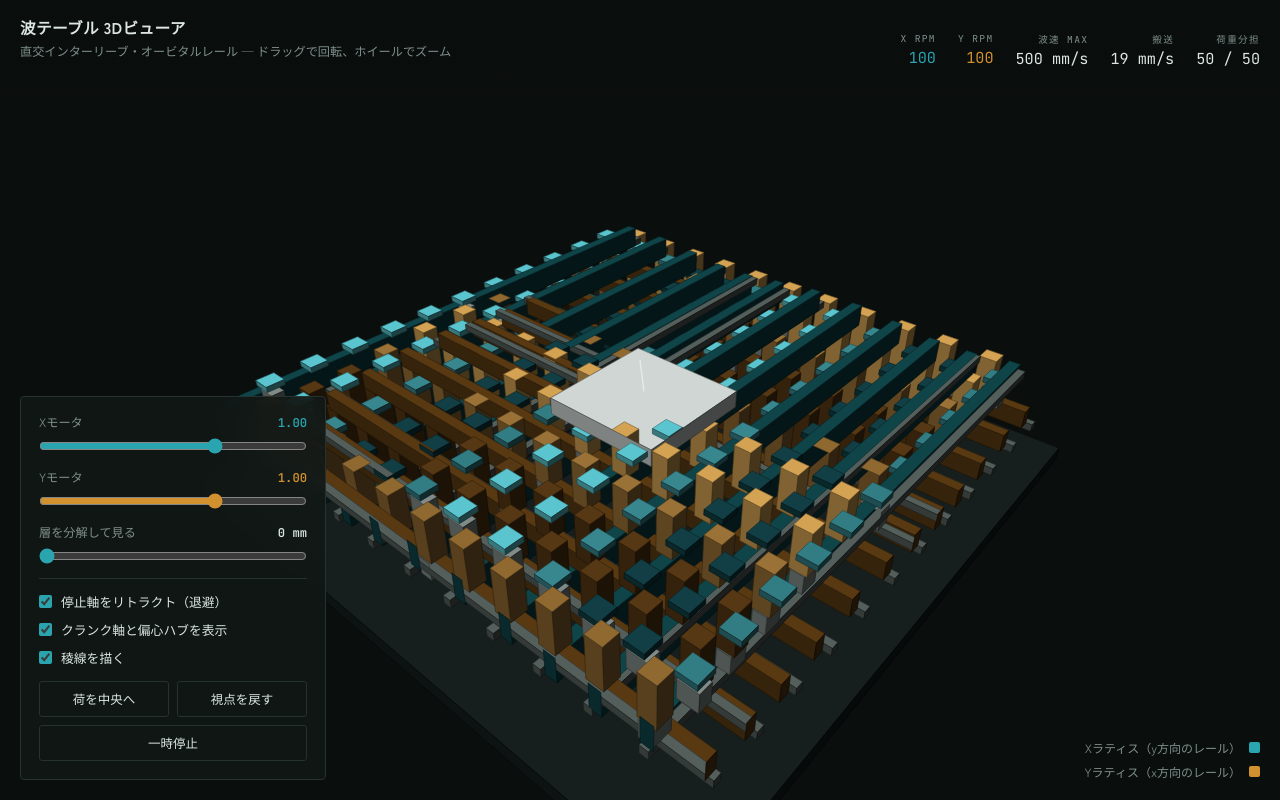
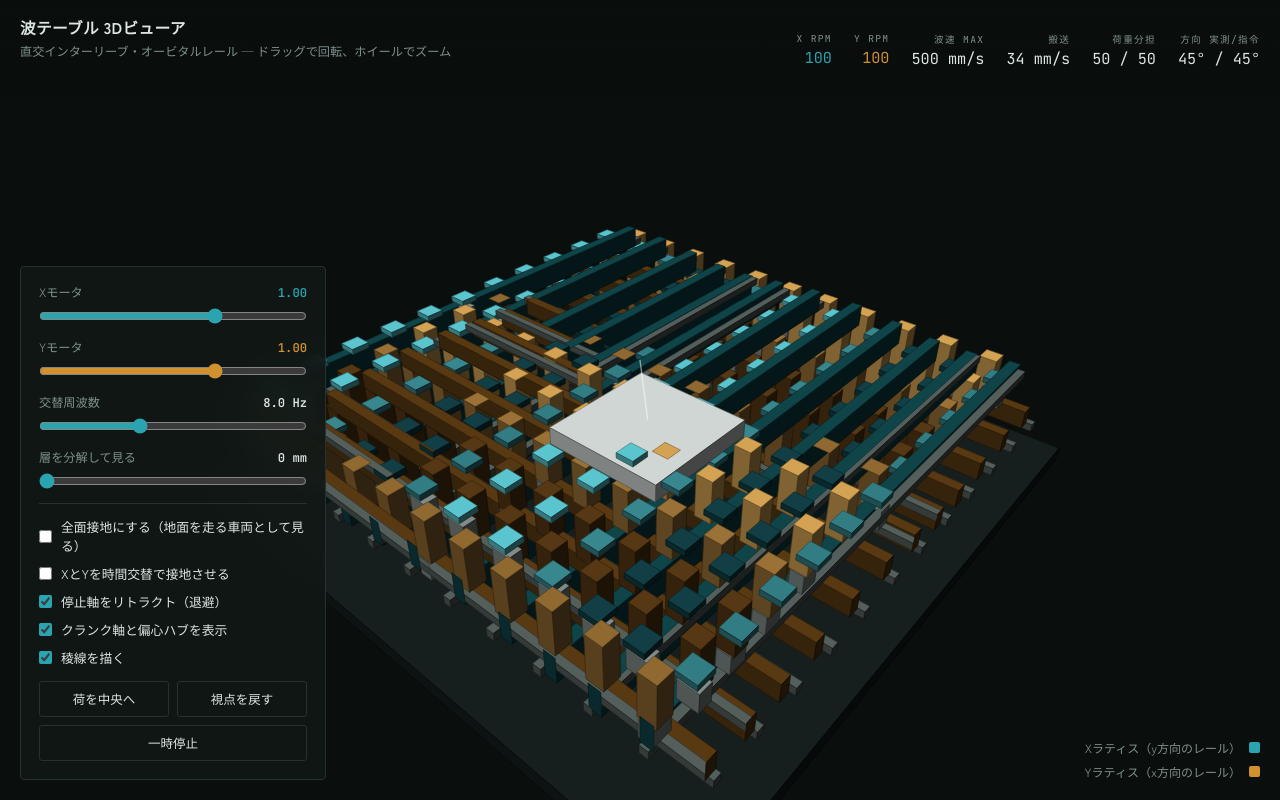
Before and after one commit to Npaintrobo/naminami, a plain HTML site: page sim3d.html in a window 1280 px wide. Drawn offline with Linux system fonts and the light colour scheme; animation ran at ten frames a second.

Commit message:
3Dビューアの推力則をクーロン摩擦の力の釣り合いに置き換える
これまでは推力を η·r·ω·(荷重分担) と置いていた。η=0.55 は根拠のない仮定値で、
しかも「荷重を持っている側だけが力を出す」形になっていた。実際には荷重を
持っていない側も同時に接地していて、フルの摩擦力でブレーキとして効く。

正しくは、推力は速度差から出るのではない。足はクランクで運動学的に拘束されて
いて、食いついていれば静止摩擦で荷が運ばれる。滑りは推力の源ではなく損失。
そこで両ラティスからのクーロン摩擦を足して力の釣り合いで解くように変えた。
VEPS=6mm/s 以下は静止摩擦として正則化し、刻み幅を摩擦の減衰率で縛る。

これで X と Y の過拘束が表に出る。X の足は「vx=r·ωx かつ vz=0」を、Y の足は
「vz=r·ωy かつ vx=0」を要求するので、どちらかが必ず滑る。クーロン摩擦は
滑り速度に依らないため、遅いほうがブレーキとして満額効いて操舵が歪む。

全面接地トグルと時間交替トグルを追加した。実測（3Dビューア上）:

  卓上・荷重分担（荷が数列にだけ乗る）  最大誤差  6.8°
  車両・荷重分担（全列が接地）          最大誤差 49.8°
  車両・時間交替 8Hz                    最大誤差  2.1°

卓上は接地列が荷の移動で入れ替わるので偏りが均され、従来どおりで問題ない。
車両として全面接地させると偏りが系統的になって壊れる。X と Y を数Hzで交互に
持ち上げて接地を常に1つに保てば直る。交替はリトラクト機構をそのまま流用できる。

あわせて、盤面の端で速度をゼロにしていたのをやめ、反対側へ巻き戻すようにした。
波の場は λ=300mm 周期で盤面 600mm はその2倍なので、巻き戻しは厳密に等価。
端で張り付くと読み出しが意味をなくしていた。

Co-Authored-By: Claude Opus 5 <noreply@anthropic.com>
Claude-Session: https://claude.ai/code/session_01JBbmTWnFyVQj8zdkvhkza7

```diff
--- a/sim3d.html
+++ b/sim3d.html
@@ -239,6 +239,7 @@
     <div class="cell"><dt>波速 max</dt><dd id="rWave">500 mm/s</dd></div>
     <div class="cell"><dt>搬送</dt><dd id="rLoad">0 mm/s</dd></div>
     <div class="cell"><dt>荷重分担</dt><dd id="rShare">50 / 50</dd></div>
+    <div class="cell"><dt>方向 実測/指令</dt><dd id="rDir">— / —</dd></div>
   </dl>
 </div>
 
@@ -253,11 +254,17 @@
     <input type="range" id="sY" min="-3" max="3" step="0.05" value="1">
   </div>
   <div class="grp">
+    <div class="grp-head"><span>交替周波数</span><b id="vA">8.0 Hz</b></div>
+    <input type="range" id="sA" min="1" max="20" step="0.5" value="8">
+  </div>
+  <div class="grp">
     <div class="grp-head"><span>層を分解して見る</span><b id="vE">0 mm</b></div>
     <input type="range" id="sE" min="0" max="140" step="1" value="0">
   </div>
 
   <div class="checks">
+    <label class="chk"><input type="checkbox" id="cFull"> 全面接地にする（地面を走る車両として見る）</label>
+    <label class="chk"><input type="checkbox" id="cAlt"> XとYを時間交替で接地させる</label>
     <label class="chk"><input type="checkbox" id="cRetract" checked> 停止軸をリトラクト（退避）</label>
     <label class="chk"><input type="checkbox" id="cMech" checked> クランク軸と偏心ハブを表示</label>
     <label class="chk"><input type="checkbox" id="cEdge" checked> 稜線を描く</label>
@@ -290,7 +297,8 @@
   const PHASE_STEP = Math.PI / 3;      // 60°
   const CRANK = 6;                     // 偏心量 r
   const MAX_RPM = 300;
-  const GRIP = 0.55;                   // 伝達効率 η
+  const MU_G = 0.6 * 9810;             // 摩擦係数 × 重力加速度 [mm/s^2]
+  const VEPS = 6;                      // 静止摩擦へ移る滑り速度の幅 [mm/s]
   const TABLE = RAILS * PITCH;         // 600
   const HALF = TABLE / 2;
 
@@ -315,8 +323,11 @@
   const motor = { x: 1, y: 1 };
   const phase = { x: 0, y: 0 };
   const puck = { x: 0, z: 0, y: DECK + PUCK_T };
+  const vel = { x: 0, z: 0 };
+  let altPhase = 0;
   const view = { yaw: 0.72, pitch: 0.58, dist: 1040 };
-  const opt = { retract: true, mech: true, edge: true, explode: 0, paused: false };
+  const opt = { retract: true, mech: true, edge: true, explode: 0, paused: false,
+                alternate: false, altHz: 8, fullContact: false };
   const trail = [];
   let shareX = 0.5, loadSpeed = 0;
   // 分担も推力も、2つのラティスが荷を奪い合うので瞬時値は 0/1 を往復する。
@@ -327,8 +338,26 @@
   const omega = axis => motor[axis] / 3 * MAX_RPM * Math.PI / 30;
   const rpm = axis => Math.abs(motor[axis]) / 3 * MAX_RPM;
   const railLift = axis => (opt.retract && motor[axis] === 0 ? -2 * CRANK : 0);
-  const heightX = i => CRANK * Math.cos(i * PHASE_STEP - phase.x) + railLift("x");
-  const heightY = j => CRANK * Math.cos(j * PHASE_STEP - phase.y) + railLift("y");
+
+  /* X と Y を同時に接地させると、X の足は「vx = r·ωx かつ vz = 0」を、
+     Y の足は「vz = r·ωy かつ vx = 0」を要求して過拘束になる。どちらかが必ず滑り、
+     しかもクーロン摩擦は滑り速度に依らないので、遅いほうがフルの摩擦力で
+     ブレーキとして効く。結果として操舵が大きく歪む。
+     交互に持ち上げて接地するラティスを常に1つに保てば、これが消える。 */
+  function altLift(axis) {
+    if (!opt.alternate) return 0;
+    const liveX = !(opt.retract && motor.x === 0);
+    const liveY = !(opt.retract && motor.y === 0);
+    if (!liveX || !liveY) return 0;          // 片方しか使えないなら交替する意味がない
+
+    // 台形波。カムで切り替える以上、乗り移りには有限の時間がかかる
+    const wave = clamp(Math.cos(2 * Math.PI * altPhase) * 2.5, -1, 1) * 0.5 + 0.5;
+    return -2 * CRANK * (1 - (axis === "x" ? wave : 1 - wave));
+  }
+
+  const liftOf = axis => railLift(axis) + altLift(axis);
+  const heightX = i => CRANK * Math.cos(i * PHASE_STEP - phase.x) + liftOf("x");
+  const heightY = j => CRANK * Math.cos(j * PHASE_STEP - phase.y) + liftOf("y");
   const clamp = (v, lo, hi) => Math.max(lo, Math.min(hi, v));
 
   /* ================================================================
@@ -345,10 +374,17 @@
     out.length = 0;
 
     for (let k = 0; k < RAILS; k += 1) {
-      const gap = Math.abs(railPos(k) - center);
-      if (gap > REACH) continue;
-      const coverage = clamp((REACH - gap) / feather, 0, 1);
-      if (coverage <= 0) continue;
+      let coverage = 1;
+
+      /* 卓上は小さい荷が数列にだけ乗る。車両にすると全列が地面に接する。
+         荷が動くと接地列が入れ替わるので、卓上のほうが分担のかたよりが均される。 */
+      if (!opt.fullContact) {
+        const gap = Math.abs(railPos(k) - center);
+        if (gap > REACH) continue;
+        coverage = clamp((REACH - gap) / feather, 0, 1);
+        if (coverage <= 0) continue;
+      }
+
       const h = axis === "x" ? heightX(k) : heightY(k);
       out.push(coverage, h);
       if (h > top) top = h;
@@ -368,6 +404,7 @@
   function advance(dt) {
     phase.x += omega("x") * dt;
     phase.y += omega("y") * dt;
+    altPhase += opt.altHz * dt;
 
     const topX = gather("x");
     const topY = gather("y");
@@ -377,23 +414,44 @@
     const total = lx + ly;
     shareX = total > 0 ? lx / total : 0.5;
 
-    const vx = GRIP * CRANK * omega("x") * shareX;
-    const vz = GRIP * CRANK * omega("y") * (1 - shareX);
-    const limit = HALF - PUCK_H;
+    /* 推力は「速度差」から出るのではない。足はクランクで運動学的に拘束されていて、
+       食いついていれば静止摩擦で荷が運ばれる。滑りは推力の源ではなく損失。
+       だからここはクーロン摩擦の力の釣り合いで解く。VEPS 以下は静止摩擦とみなす。 */
+    const tipX = CRANK * omega("x");
+    const tipZ = CRANK * omega("y");
+    const ax = vel.x - tipX, az = vel.z;
+    const bx = vel.x, bz = vel.z - tipZ;
+    const sa = Math.max(Math.hypot(ax, az), VEPS);
+    const sb = Math.max(Math.hypot(bx, bz), VEPS);
 
-    puck.x = clamp(puck.x + vx * dt, -limit, limit);
-    puck.z = clamp(puck.z + vz * dt, -limit, limit);
+    vel.x -= MU_G * (shareX * ax / sa + (1 - shareX) * bx / sb) * dt;
+    vel.z -= MU_G * (shareX * az / sa + (1 - shareX) * bz / sb) * dt;
+
+    puck.x += vel.x * dt;
+    puck.z += vel.z * dt;
+
+    /* 波の場は λ=300mm 周期で、盤面 600mm はちょうど 2 波長。
+       端で反対側へ巻き戻せば無限に続く盤面と厳密に等価になる。
+       端で止めてしまうと読み出しが張り付いて意味をなくす。 */
+    let wrapped = false;
+    if (puck.x > HALF) { puck.x -= 2 * HALF; wrapped = true; }
+    if (puck.x < -HALF) { puck.x += 2 * HALF; wrapped = true; }
+    if (puck.z > HALF) { puck.z -= 2 * HALF; wrapped = true; }
+    if (puck.z < -HALF) { puck.z += 2 * HALF; wrapped = true; }
+    if (wrapped) trail.length = 0;
+
     puck.y = DECK + Math.max(topX, topY) + PUCK_T;
 
-    accVx += vx * dt;
-    accVz += vz * dt;
+    accVx += vel.x * dt;
+    accVz += vel.z * dt;
     accShare += shareX * dt;
     accDt += dt;
   }
 
   function step(dt) {
+    // 山のリップルを解く刻みと、摩擦の減衰 MU_G/VEPS を安定に積む刻みの厳しいほう
     const fastest = Math.max(Math.abs(omega("x")), Math.abs(omega("y")));
-    const n = clamp(Math.ceil(fastest * dt / 0.035), 1, 96);
+    const n = clamp(Math.ceil(Math.max(fastest * dt / 0.035, dt / 5e-4)), 1, 200);
     for (let s = 0; s < n; s += 1) advance(dt / n);
 
     if (accDt > 0) {
@@ -548,12 +606,12 @@
     for (let i = 0; i < RAILS; i += 1) {
       const th = i * PHASE_STEP - phase.x;
       const ox = CRANK * Math.sin(th);
-      const oy = CRANK * Math.cos(th) + railLift("x") + liftX;
+      const oy = CRANK * Math.cos(th) + liftOf("x") + liftX;
       const x = railPos(i) + ox;
 
       box(x, X_BODY_C + oy, 0, 6, X_BODY_H, HALF, MAT_X_BODY);
 
-      const pad = rampOf(RAMP_X, heightX(i) - railLift("x"));
+      const pad = rampOf(RAMP_X, heightX(i) - liftOf("x"));
       for (let j = 0; j < RAILS - 1; j += 1) {
         box(x, X_PAD_C + oy, toothPos(j), 10, X_PAD_H, 10, pad);
       }
@@ -569,12 +627,12 @@
     for (let j = 0; j < RAILS; j += 1) {
       const th = j * PHASE_STEP - phase.y;
       const oz = CRANK * Math.sin(th);
-      const oy = CRANK * Math.cos(th) + railLift("y") + liftY;
+      const oy = CRANK * Math.cos(th) + liftOf("y") + liftY;
       const z = railPos(j) + oz;
 
       box(0, Y_BODY_C + oy, z, HALF, Y_BODY_H, 6, MAT_Y_BODY);
 
-      const tooth = rampOf(RAMP_Y, heightY(j) - railLift("y"));
+      const tooth = rampOf(RAMP_Y, heightY(j) - liftOf("y"));
       for (let i = 0; i < RAILS - 1; i += 1) {
         box(toothPos(i), Y_TOOTH_C + oy, z, 9, Y_TOOTH_H, 9, tooth);
       }
@@ -686,8 +744,9 @@
      UI
      ================================================================ */
   const el = id => document.getElementById(id);
-  const sX = el("sX"), sY = el("sY"), sE = el("sE");
-  const vXo = el("vX"), vYo = el("vY"), vEo = el("vE");
+  const sX = el("sX"), sY = el("sY"), sE = el("sE"), sA = el("sA");
+  const vXo = el("vX"), vYo = el("vY"), vEo = el("vE"), vAo = el("vA");
+  const rDir = el("rDir");
   const rXo = el("rX"), rYo = el("rY"), rWave = el("rWave"), rLoad = el("rLoad"), rShare = el("rShare");
   const stall = el("stall"), bPause = el("bPause");
 
@@ -697,30 +756,44 @@
     vXo.textContent = motor.x.toFixed(2);
     vYo.textContent = motor.y.toFixed(2);
     vEo.textContent = `${opt.explode} mm`;
+    vAo.textContent = `${opt.altHz.toFixed(1)} Hz`;
     rXo.textContent = rpm("x").toFixed(0);
     rYo.textContent = rpm("y").toFixed(0);
     rWave.textContent = `${(WAVELENGTH * Math.max(rpm("x"), rpm("y")) / 60).toFixed(0)} mm/s`;
 
     const running = (motor.x !== 0) + (motor.y !== 0);
-    const bad = !opt.retract && running === 1;
-    stall.hidden = !bad;
-    if (bad) {
-      stall.textContent = "停止軸の歯が支持点に残り、動作軸の推力を食っています。損失は止めた角度と荷の位置しだいで 6〜82% と読めません。";
+    if (!opt.retract && running === 1) {
+      stall.hidden = false;
+      stall.textContent = "停止軸の歯が支持点に残り、同じ荷重でブレーキとして効いています。ほぼ完全に失速します。";
+    } else if (!opt.alternate && opt.fullContact && running === 2) {
+      stall.hidden = false;
+      stall.textContent = "全面接地で両ラティスを同時に接地させています。過拘束になり、遅いほうがフルの摩擦力でブレーキとして効くため、進行方向が最大 65° ずれます。時間交替を入れると消えます。";
+    } else {
+      stall.hidden = true;
     }
   }
 
   function readouts() {
     rLoad.textContent = `${loadSpeed.toFixed(0)} mm/s`;
     rShare.textContent = `${Math.round(avgShare * 100)} / ${Math.round((1 - avgShare) * 100)}`;
+
+    const moving = Math.hypot(avgVx, avgVz) > 2;
+    const cmd = (motor.x || motor.y) ? Math.atan2(motor.y, motor.x) * 180 / Math.PI : null;
+    rDir.textContent = `${moving ? Math.round(Math.atan2(avgVz, avgVx) * 180 / Math.PI) + "°" : "—"} / ${cmd === null ? "—" : Math.round(cmd) + "°"}`;
   }
 
   sX.addEventListener("input", () => { motor.x = Number(sX.value); sync(); });
   sY.addEventListener("input", () => { motor.y = Number(sY.value); sync(); });
   sE.addEventListener("input", () => { opt.explode = Number(sE.value); sync(); });
+  sA.addEventListener("input", () => { opt.altHz = Number(sA.value); sync(); });
+  el("cAlt").addEventListener("change", e => { opt.alternate = e.target.checked; sync(); });
+  el("cFull").addEventListener("change", e => { opt.fullContact = e.target.checked; sync(); });
   el("cRetract").addEventListener("change", e => { opt.retract = e.target.checked; sync(); });
   el("cMech").addEventListener("change", e => { opt.mech = e.target.checked; });
   el("cEdge").addEventListener("change", e => { opt.edge = e.target.checked; });
-  el("bReset").addEventListener("click", () => { puck.x = 0; puck.z = 0; trail.length = 0; });
+  el("bReset").addEventListener("click", () => {
+    puck.x = 0; puck.z = 0; vel.x = 0; vel.z = 0; trail.length = 0;
+  });
   el("bView").addEventListener("click", () => {
     view.yaw = 0.72;
     view.pitch = 0.58;
```
